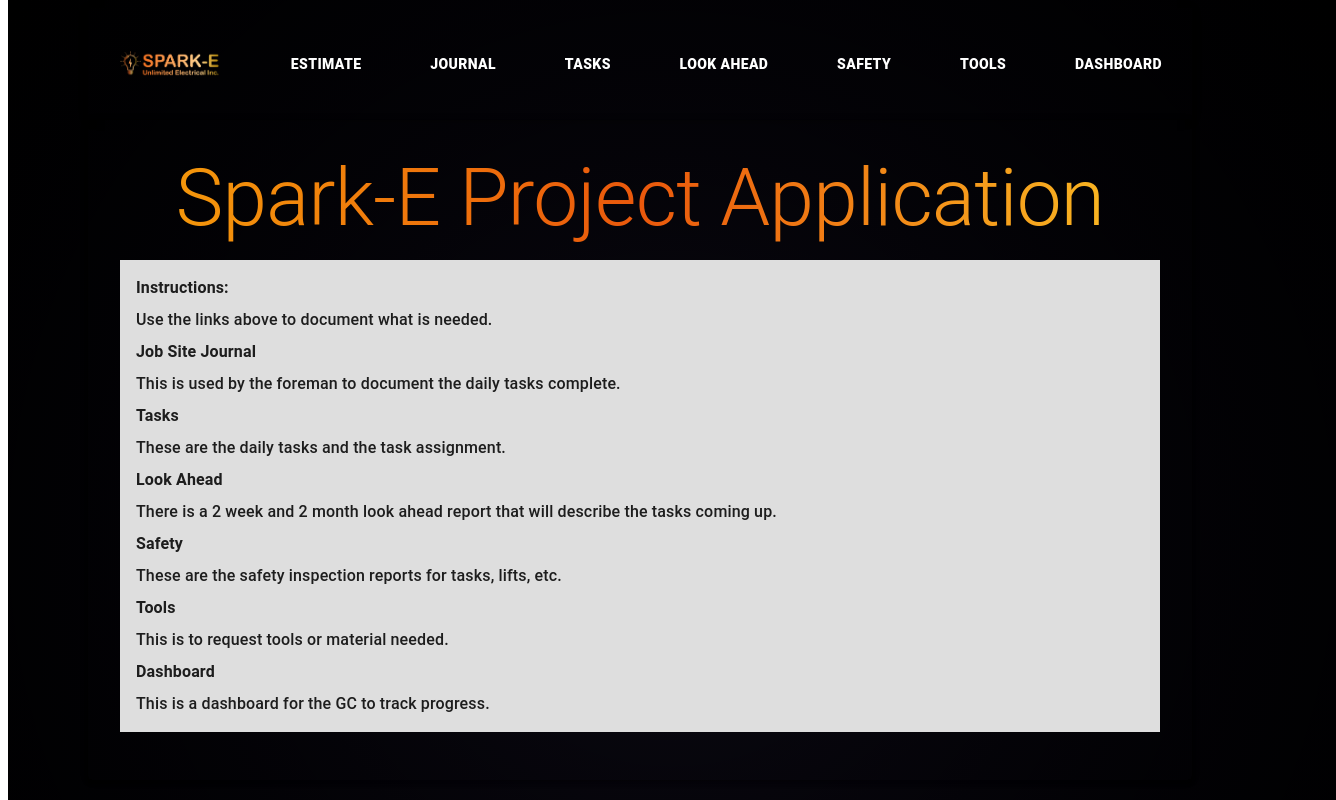
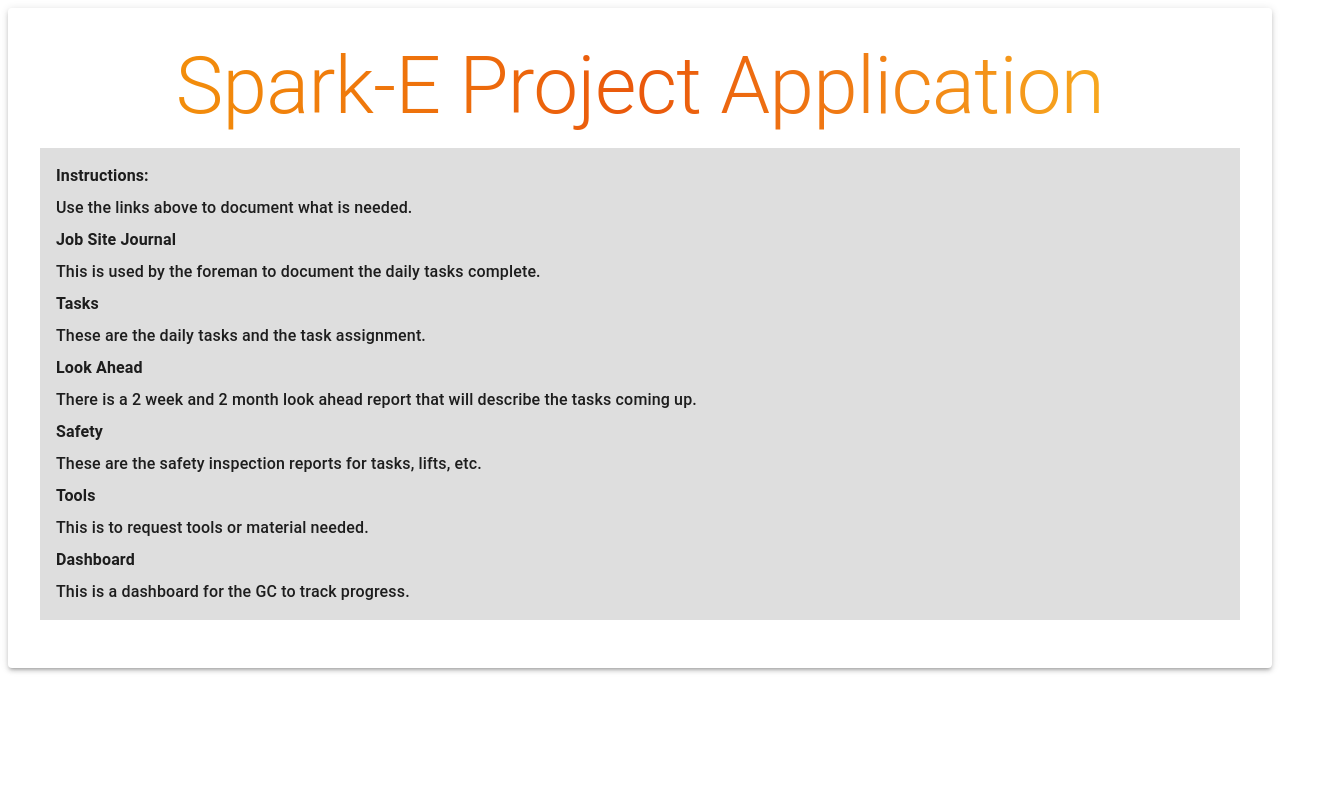
Before and after one commit to sparkeUnlimited/sparke-pm-app, a Next.js app: page / in a window 1280 px wide. Shown: the top 800 px of the page, 1336 px wide, since content can reach past the window. Built offline with nearby package versions, Linux system fonts and the light colour scheme; some icons are missing.

Commit message:
simplify root layout

```diff
--- a/app/layout.tsx
+++ b/app/layout.tsx
@@ -1,7 +1,5 @@
 import "/styles/globals.css";
 import "/styles/calendar.css";
-import { Box, Container } from "@mui/material";
-import Nav from "@/components/Nav";
 
 export const metadata = {
   title: "Spark-E PM App",
@@ -13,66 +11,7 @@
 
 const RootLayout = ({ children }) => (
   <html lang="en">
-    <body>
-      {/* Black Overlay */}
-      <Box
-        sx={{
-          backgroundColor: "black",
-          background: "radial-gradient(circle, rgba(2, 0, 10, 0.8) 0%, black 100%)",
-          position: "absolute",
-          content: '""',
-          zIndex: 2, // Ensures it layers above the radial gradient
-          width: "100%",
-          height: "100%",
-          top: 0,
-        }}
-        className="main"
-      >
-        {/* Background Gradient */}
-        <Box
-          sx={{
-            height: "fit-content",
-            zIndex: 3,
-            width: "100%",
-            maxWidth: "640px",
-            backgroundImage: `
-            radial-gradient(at 27% 37%, hsla(215, 98%, 61%, 1) 0px, transparent 0%),
-            radial-gradient(at 97% 21%, hsla(125, 98%, 72%, 1) 0px, transparent 50%),
-            radial-gradient(at 52% 99%, hsla(354, 98%, 61%, 1) 0px, transparent 50%),
-            radial-gradient(at 10% 29%, hsla(256, 96%, 67%, 1) 0px, transparent 50%),
-            radial-gradient(at 97% 96%, hsla(38, 60%, 74%, 1) 0px, transparent 50%),
-            radial-gradient(at 33% 50%, hsla(222, 67%, 73%, 1) 0px, transparent 50%),
-            radial-gradient(at 79% 53%, hsla(343, 68%, 79%, 1) 0px, transparent 50%)
-          `,
-            position: "absolute",
-            /*  width: "100%",
-            height: "100%", */
-            filter: "blur(100px) saturate(150%)",
-            top: "80px",
-            opacity: 0.15,
-          }}
-          className="gradient"
-        />
-      </Box>
-      {/* Main Content */}
-      <Container
-        maxWidth="lg"
-        sx={{
-          position: "relative",
-          zIndex: 10, // Ensures it layers above both gradients
-          display: "flex",
-          flexDirection: "column",
-          justifyContent: "center",
-          alignItems: "center",
-          px: { xs: 2, sm: 6 }, // Responsive padding
-          mx: "auto",
-          minHeight: "100vh", // Ensures content covers the full height of the viewport
-        }}
-      >
-        <Nav />
-        <Box sx={{ flexGrow: 1, width: "100%" }}>{children}</Box>
-      </Container>
-    </body>
+    <body>{children}</body>
   </html>
 );
 
--- a/layout/Layout.tsx
+++ b/layout/Layout.tsx
@@ -2,7 +2,6 @@
 import Head from "next/head";
 import Nav from "@/components/Nav"; // make sure this exists or replace with your nav
 import { ReactNode } from "react";
-import "/styles/globals.css";
 
 type LayoutProps = {
   title?: string;
```
